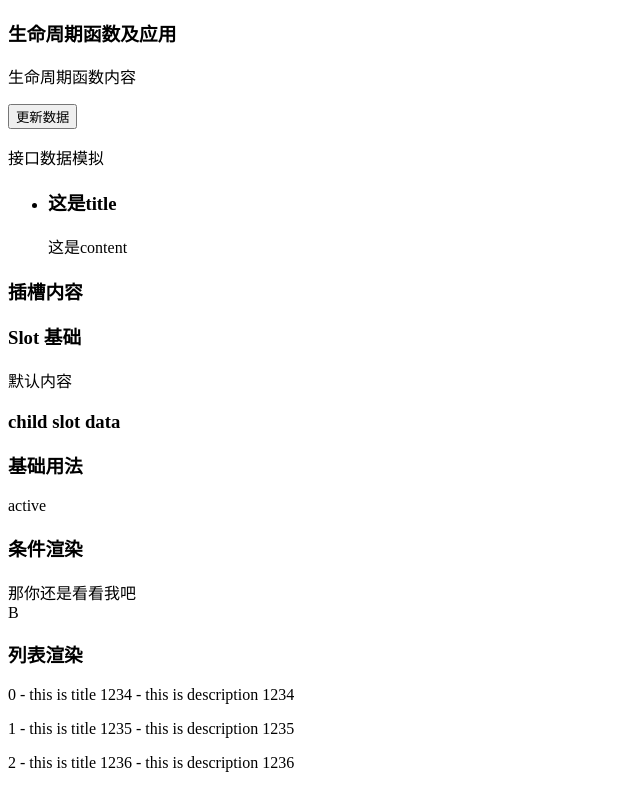
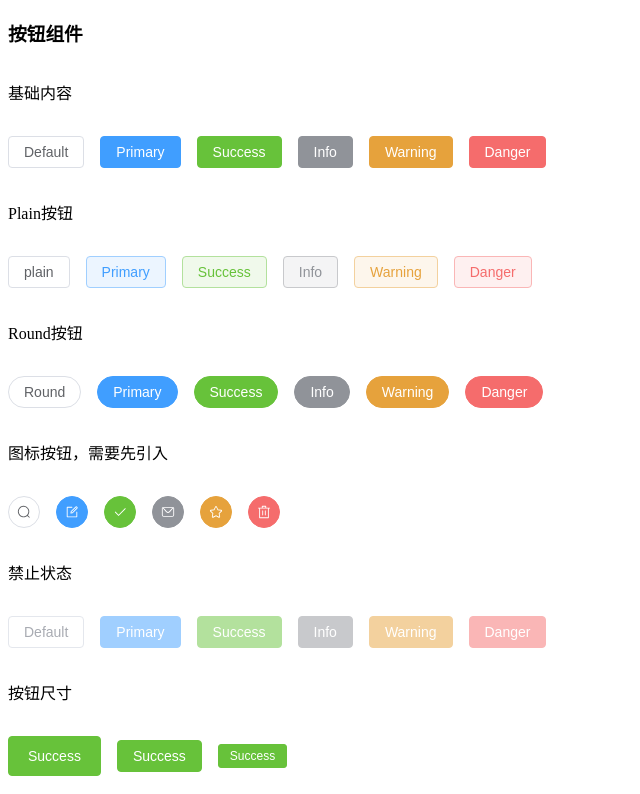
Before and after one commit to mindfreakcriss/my_vue_demo, a Vue app in the folder vue_base/: page /content in a window 1280 px wide. Shown: the top 794 px of the page, without its empty margins (0-640 px from the left). Built offline with nearby package versions, Linux system fonts and the light colour scheme.

Commit message:
【提交】Element - 按钮使用

```diff
--- a/vue_base/package.json
+++ b/vue_base/package.json
@@ -12,6 +12,8 @@
     "preview": "vite preview"
   },
   "dependencies": {
+    "@element-plus/icons-vue": "^2.3.2",
+    "element-plus": "^2.13.0",
     "vue": "^3.5.26"
   },
   "devDependencies": {
--- /dev/null
+++ b/vue_base/src/App-Element.vue
@@ -0,0 +1,14 @@
+<script setup>
+
+import ButtonDemo from "@/element-ui/ButtonDemo.vue";
+
+
+</script>
+
+<template>
+  <ButtonDemo/>
+</template>
+
+<style scoped>
+
+</style>
--- /dev/null
+++ b/vue_base/src/element-ui/ButtonDemo.vue
@@ -0,0 +1,93 @@
+<script setup>
+//注意图标需要先导入
+import {
+    Check,
+    Delete,
+    Edit,
+    Search,
+    Message,
+    Star,
+} from '@element-plus/icons-vue'
+</script>
+
+<template>
+  <h3>按钮组件</h3>
+  <div class="button-example">
+    <p>基础内容</p>
+    <div class="button-row">
+      <el-button>Default</el-button>
+      <el-button type="primary">Primary</el-button>
+      <el-button type="success">Success</el-button>
+      <el-button type="info">Info</el-button>
+      <el-button type="warning">Warning</el-button>
+      <el-button type="danger">Danger</el-button>
+    </div>
+    <p>Plain按钮</p>
+    <div class="button-row">
+      <el-button plain>plain</el-button>
+      <el-button type="primary" plain>Primary</el-button>
+      <el-button type="success" plain>Success</el-button>
+      <el-button type="info" plain>Info</el-button>
+      <el-button type="warning" plain>Warning</el-button>
+      <el-button type="danger" plain>Danger</el-button>
+    </div>
+    <p>Round按钮</p>
+    <div class="button-row">
+      <el-button round>Round</el-button>
+      <el-button type="primary" round>Primary</el-button>
+      <el-button type="success" round>Success</el-button>
+      <el-button type="info" round>Info</el-button>
+      <el-button type="warning" round>Warning</el-button>
+      <el-button type="danger" round>Danger</el-button>
+    </div>
+    <p>图标按钮，需要先引入</p>
+    <div class="button-row">
+      <el-button :icon="Search" circle/>
+      <el-button type="primary" :icon="Edit" circle/>
+      <el-button type="success" :icon="Check" circle/>
+      <el-button type="info" :icon="Message" circle/>
+      <el-button type="warning" :icon="Star" circle/>
+      <el-button type="danger" :icon="Delete" circle/>
+    </div>
+    <p>禁止状态</p>
+    <div class="button-row">
+      <el-button disabled>Default</el-button>
+      <el-button type="primary" disabled>Primary</el-button>
+      <el-button type="success" disabled>Success</el-button>
+      <el-button type="info" disabled>Info</el-button>
+      <el-button type="warning" disabled>Warning</el-button>
+      <el-button type="danger" disabled>Danger</el-button>
+    </div>
+    <p>按钮尺寸</p>
+    <div class="button-row">
+      <el-button type="success" size="large">Success</el-button>
+      <el-button type="success" size="default">Success</el-button>
+      <el-button type="success" size="small">Success</el-button>
+    </div>
+    <p>自定义颜色</p>
+    <div class="button-row">
+      <el-button color="#626aef" type="success" size="default">Success</el-button>
+      <el-button color="#626aef" type="success" size="default" plain>Success</el-button>
+      <el-button color="#626aef" type="success" size="default" disabled>Success</el-button>
+    </div>
+  </div>
+</template>
+
+<style scoped>
+.button-example {
+  display: flex;
+  flex-direction: column;
+  gap: 1rem;
+}
+
+.button-row {
+  display: flex;
+  flex-wrap: wrap;
+  gap: 1rem;
+  align-items: center;
+}
+
+.button-row > * {
+  margin: 0;
+}
+</style>
```
Also changed, not shown: vue_base/src/main.js (+6 -4 lines), 1 other file (tests, documents, lock files or other folders).
